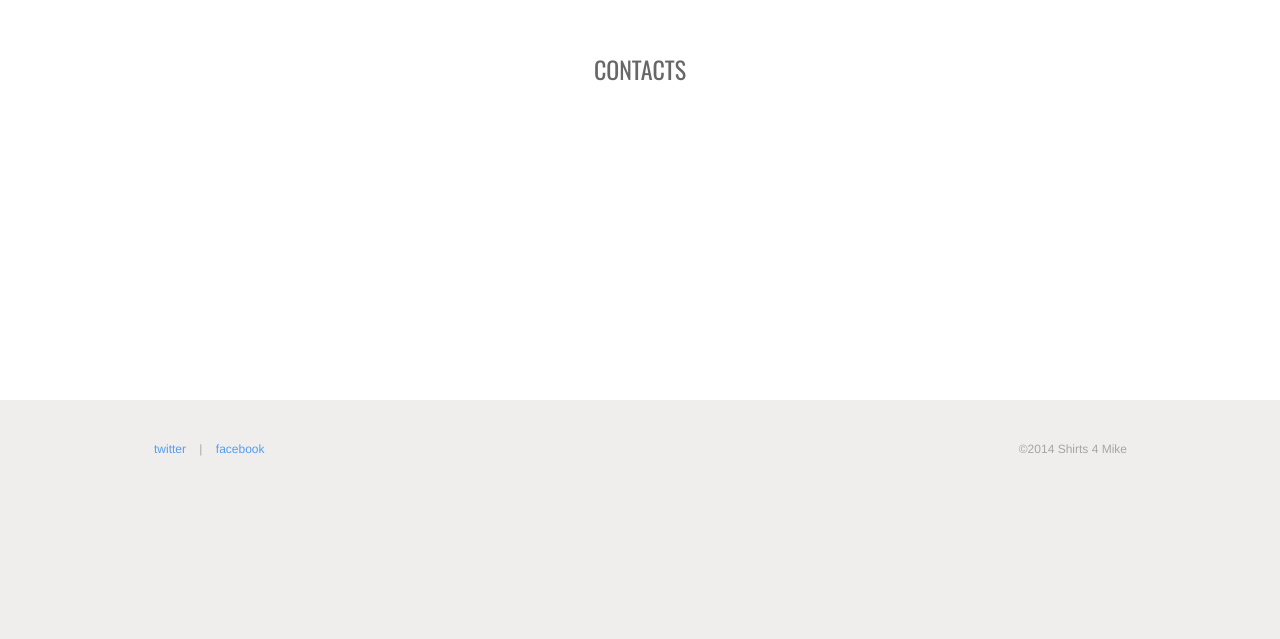
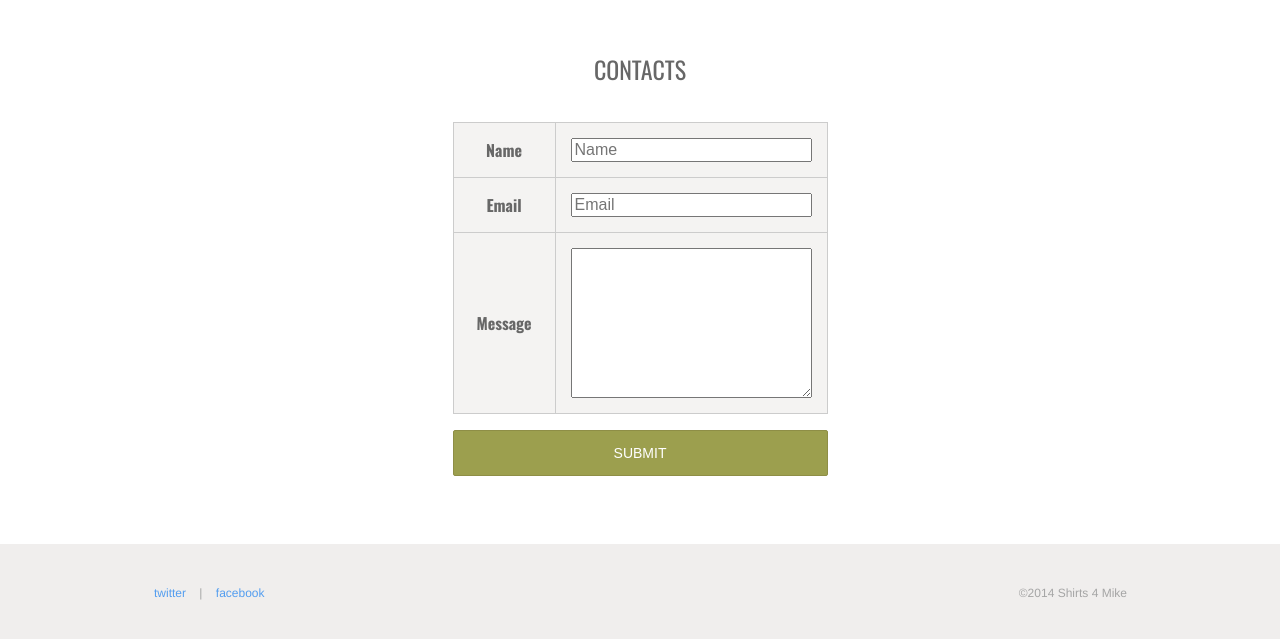
Before and after one commit to ehabhamdy/Shirts4Mike, a PHP site: page /contacts.php in a window 1280 px wide. Shown: the part 110-749 px from the top of the page. Run offline with PHP 8.4, Linux system fonts and the light colour scheme.

Commit message:
contacts form processing #1

```diff
--- a/contacts.php
+++ b/contacts.php
@@ -6,7 +6,38 @@
 <div class="page section">
   <div class="wrapper">
     <h1>Contacts</h1>
+    <form  action="process-contacts.php" method="post">
+      <table>
+        <tr>
+          <th>
+            <label for="name">Name</label>
+          </th>
+          <td>
+            <input type="text" name="name" placeholder="Name">
+          </td>
+        </tr>
+        <tr>
+          <th>
+            <label for="email">Email</label>
+          </th>
+          <td>
+            <input type="text" name="email" placeholder="Email">
+          </td>
+        </tr>
+        <tr>
+          <th>
+            <label for="msg">Message</label>
+          </th>
+          <td>
+            <textarea name="msg" rows="8" cols="40"></textarea>
+          </td>
+        </tr>
+      </table>
+      <input type="submit" name="submit" value="Submit">
+    </form>
+
   </div>
+
 
 </div>
 
```
Also changed, not shown: process-contacts.php (added, +10 -0 lines), thank-you.php (added, +12 -0 lines).
